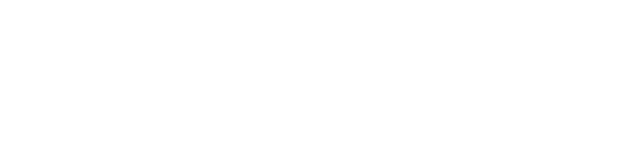
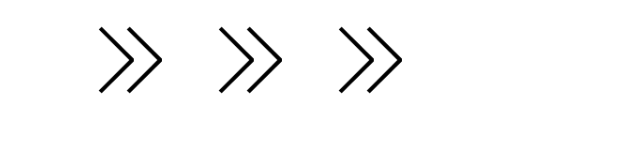
Before and after one commit to DiegoDarkHeart/AppMetabolismoBasal, a website: page www/index.html in a window 1280 px wide. Shown: the whole page, without its empty margins (0-640 px from the left). Drawn offline with Linux system fonts and the light colour scheme; files whose address does not match are found by name.

Commit message:
Inicio e salvamento do front

```diff
--- a/www/css/style.css
+++ b/www/css/style.css
@@ -1 +1,4 @@
-/**/
+#seta,head{
+  height: 120px;
+  width: 120px;
+}
--- a/www/index.html
+++ b/www/index.html
@@ -20,8 +20,18 @@
     </script>
 </head>
 <body>
-
-
-
+  <div class="container">
+    <div class="row">
+      <div class="col-xs-4" id="head">
+        <img src="img/seta.png" id="seta">
+      </div>
+      <div class="col-xs-4" id="head">
+        <img src="img/seta.png" id="seta">
+      </div>
+      <div class="col-xs-4" id="head">
+        <img src="img/seta.png" id="seta">
+      </div>
+    </div>
+  </div>
 </body>
 </html>
```
Also changed, not shown: www/img/seta.png (added).
